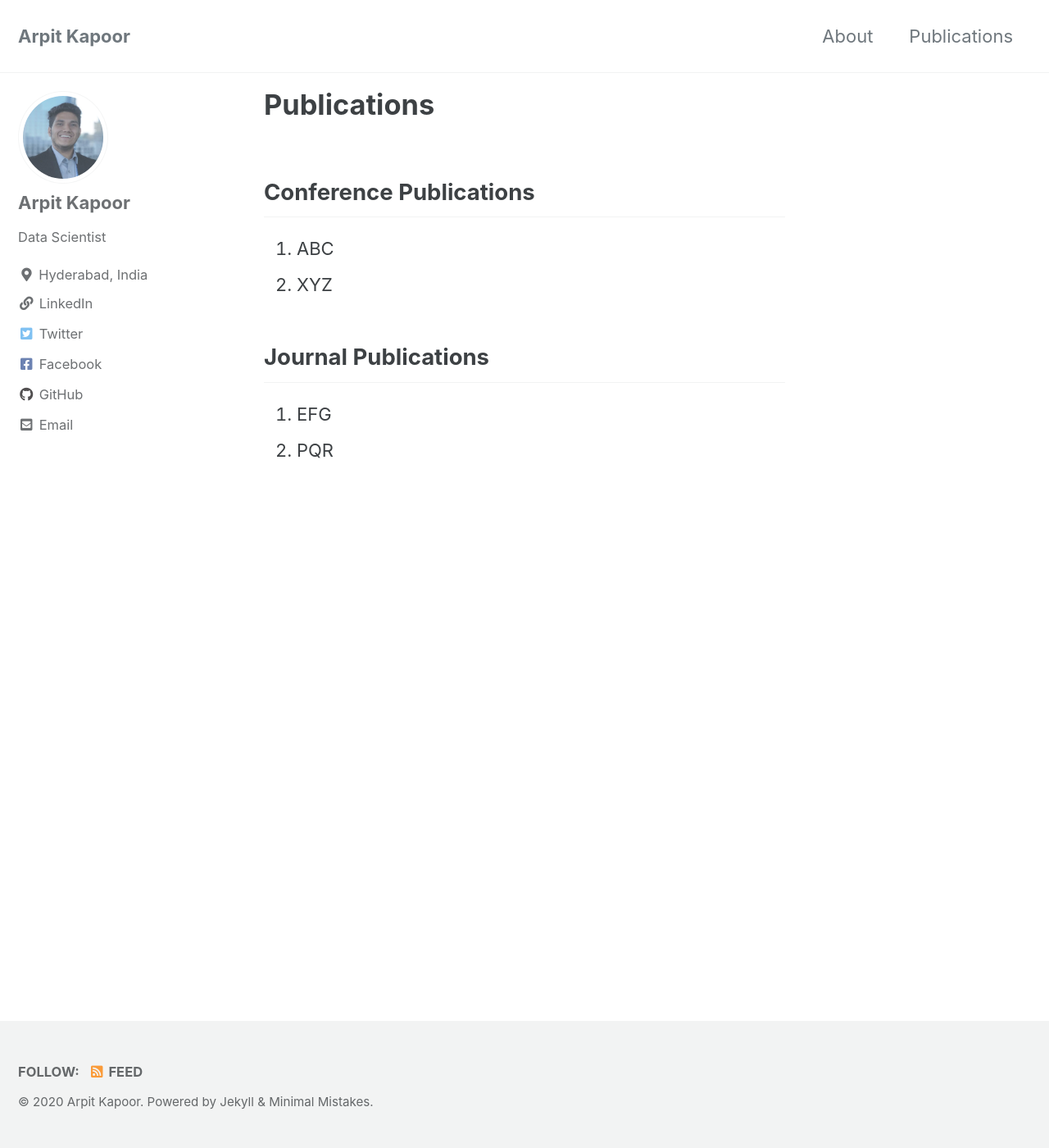
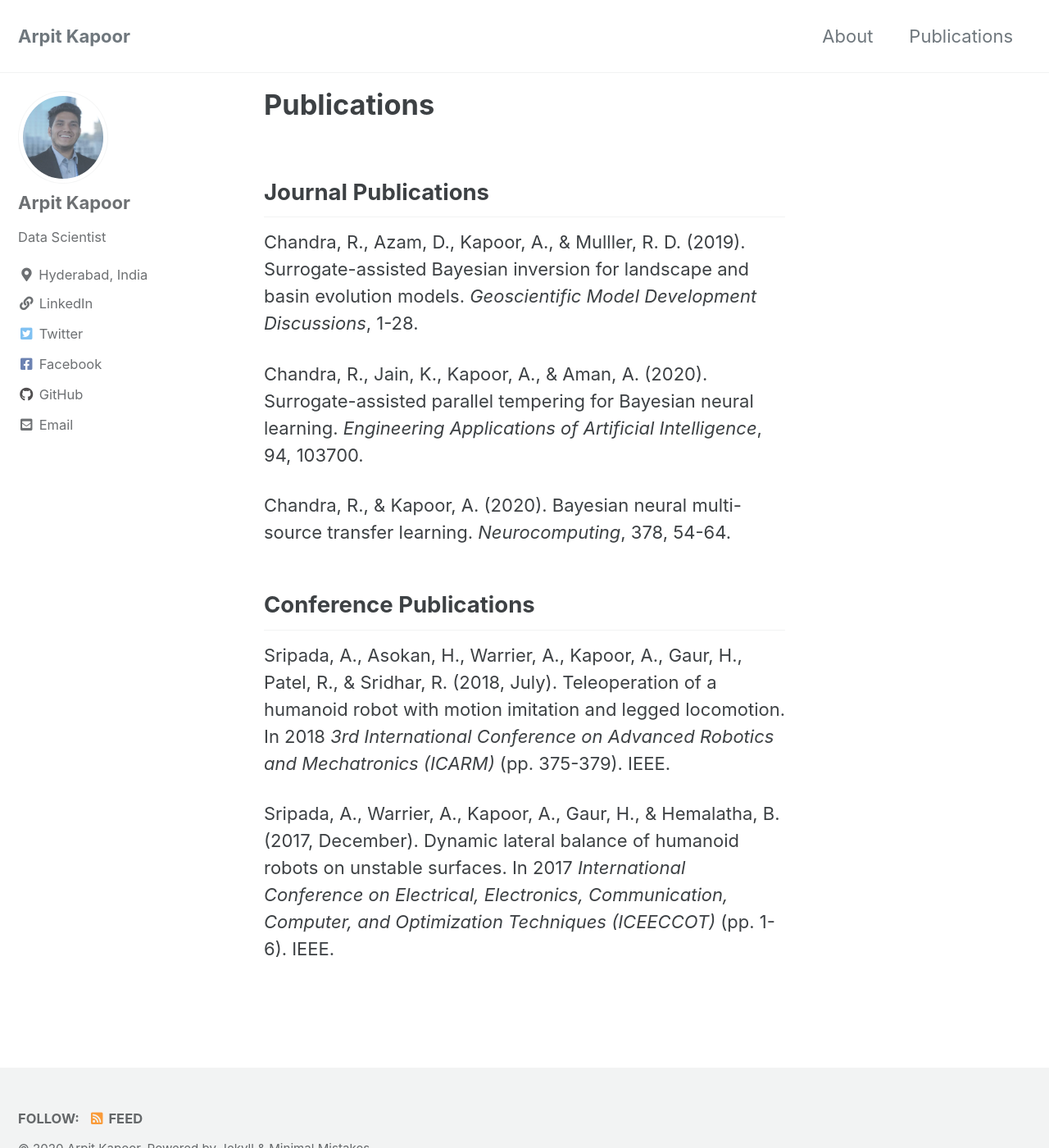
Before and after one commit to arpit-kapoor/arpit-kapoor.github.io, a Jekyll site: the page built from _pages/publications.md, in a window 1280 px wide and 1400 px high. Shown: the whole window at 82% size. Built offline with Jekyll 4.4.1, drawn with Linux system fonts in a browser that asks for light colours; cached includes are drawn as plain includes.

Commit message:
Publications added

```diff
--- a/_pages/publications.md
+++ b/_pages/publications.md
@@ -4,10 +4,16 @@ layout: single
 permalink: /publications/
 ---
 
+## Journal Publications
+
+Chandra, R., Azam, D., Kapoor, A., & Mulller, R. D. (2019). Surrogate-assisted Bayesian inversion for landscape and basin evolution models. *Geoscientific Model Development Discussions*, 1-28.
+
+Chandra, R., Jain, K., Kapoor, A., & Aman, A. (2020). Surrogate-assisted parallel tempering for Bayesian neural learning. *Engineering Applications of Artificial Intelligence*, 94, 103700.
+
+Chandra, R., & Kapoor, A. (2020). Bayesian neural multi-source transfer learning. *Neurocomputing*, 378, 54-64.
+
 ## Conference Publications
-1. ABC
-2. XYZ
 
-## Journal Publications
-1. EFG
-2. PQR
+Sripada, A., Asokan, H., Warrier, A., Kapoor, A., Gaur, H., Patel, R., & Sridhar, R. (2018, July). Teleoperation of a humanoid robot with motion imitation and legged locomotion. In 2018 *3rd International Conference on Advanced Robotics and Mechatronics (ICARM)* (pp. 375-379). IEEE.
+
+Sripada, A., Warrier, A., Kapoor, A., Gaur, H., & Hemalatha, B. (2017, December). Dynamic lateral balance of humanoid robots on unstable surfaces. In 2017 *International Conference on Electrical, Electronics, Communication, Computer, and Optimization Techniques (ICEECCOT)* (pp. 1-6). IEEE.
```
